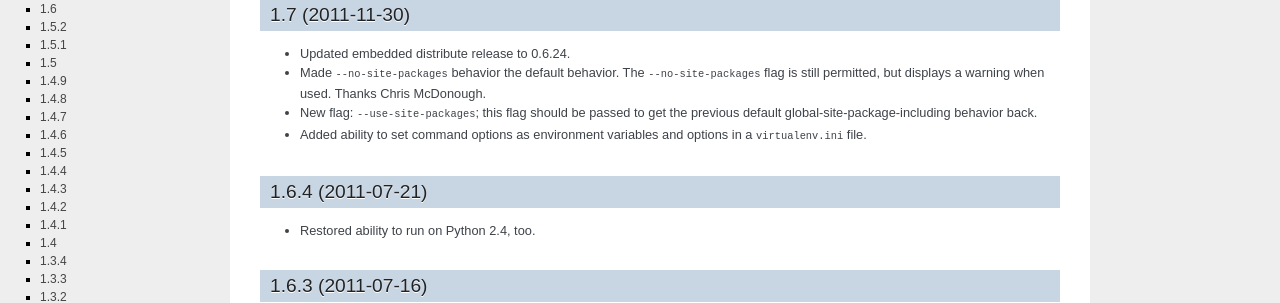
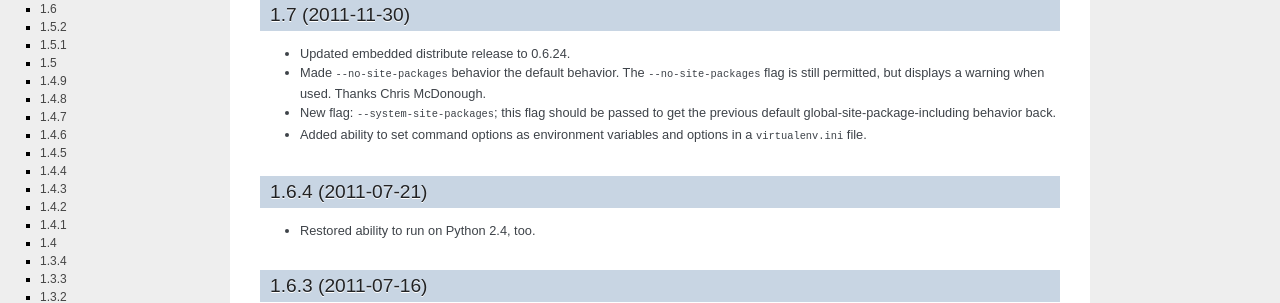
Before and after one commit to pypa/virtualenv, a Sphinx documentation site: the page built from docs/news.txt, in a window 1280 px wide and 900 px high. Shown: the part 216-519 px from the top of the window. Built offline with Sphinx 7.4.7, drawn with Linux system fonts in a browser that asks for light colours.

Commit message:
Fixed a typo in the release notes.

```diff
--- a/docs/news.txt
+++ b/docs/news.txt
@@ -15,7 +15,7 @@ Beta release November 2011, final release December.
   ``--no-site-packages`` flag is still permitted, but displays a warning when
   used. Thanks Chris McDonough.
 
-* New flag: ``--use-site-packages``; this flag should be passed to get the
+* New flag: ``--system-site-packages``; this flag should be passed to get the
   previous default global-site-package-including behavior back.
 
 * Added ability to set command options as environment variables and options
```
